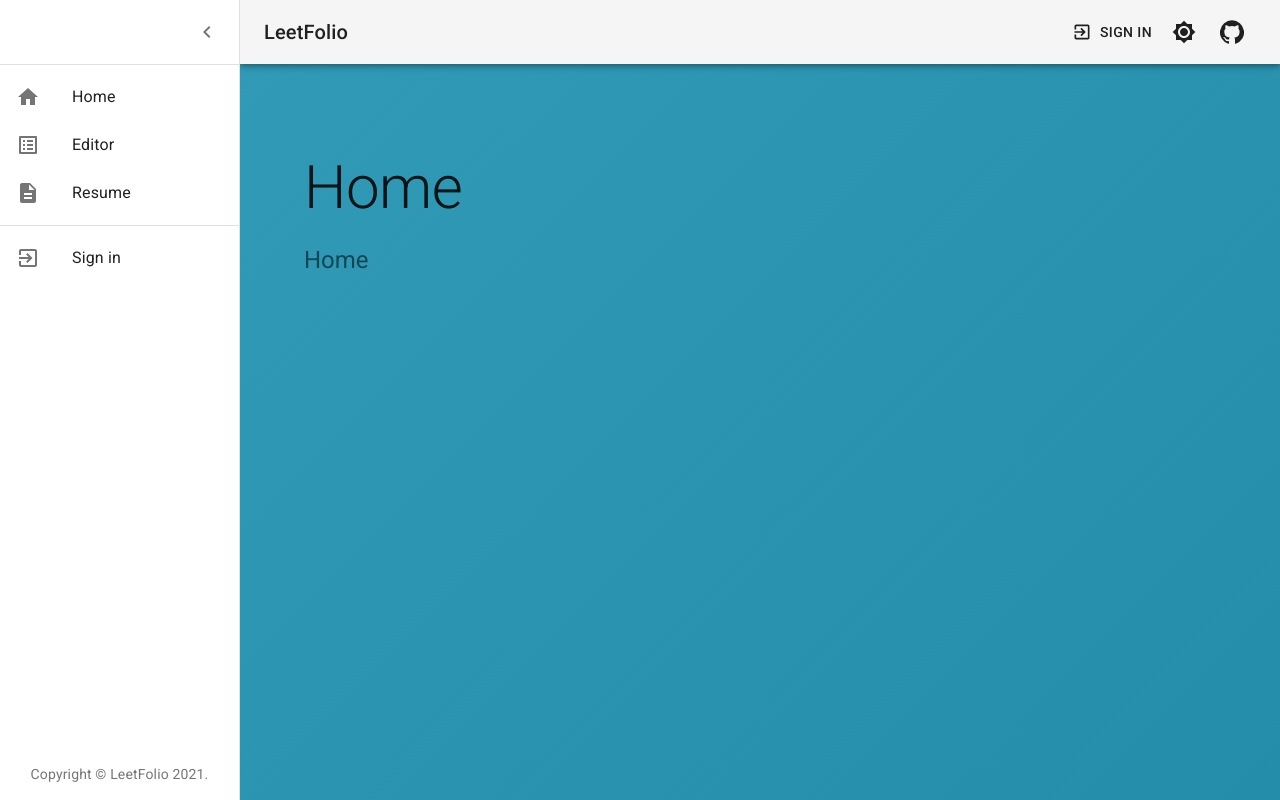
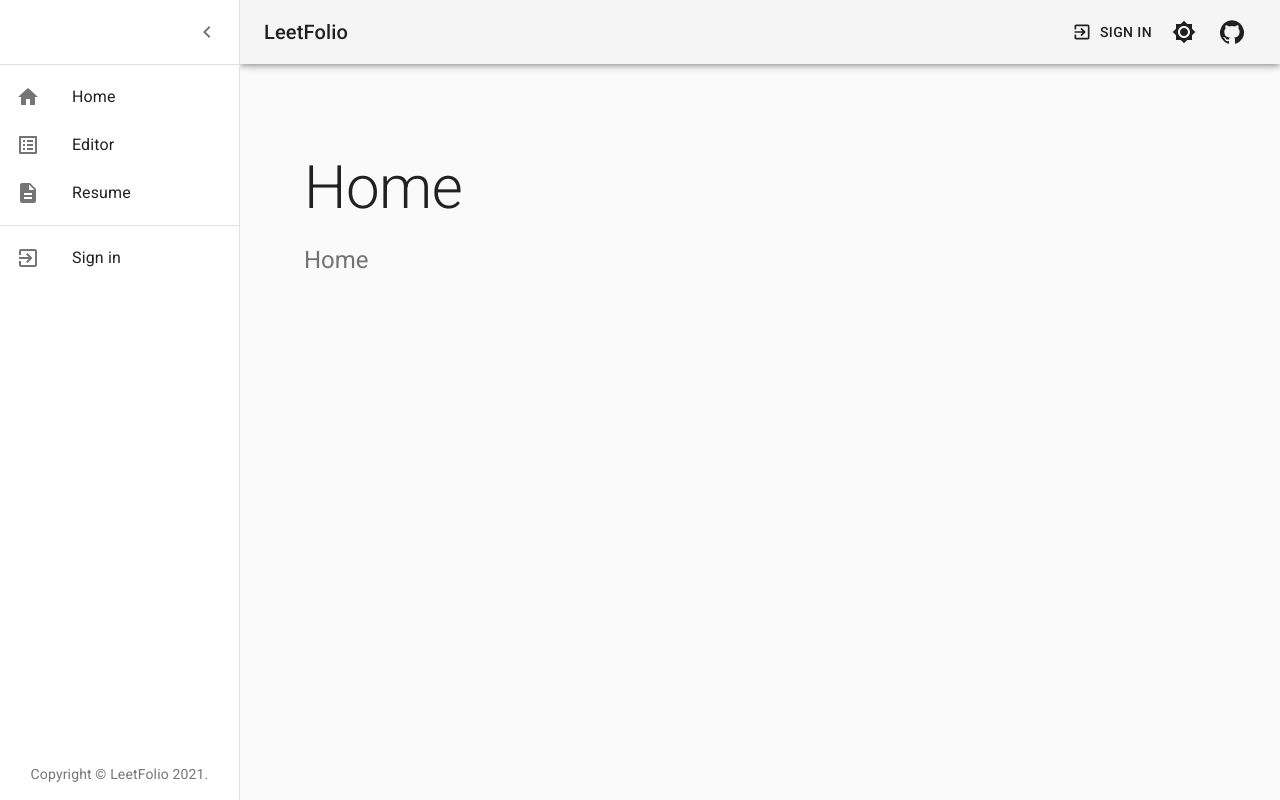
Before and after one commit to JoHoop/leetfolio, a React (Create React App) app: page / in a window 1280 px wide. Built offline with nearby package versions, Linux system fonts and the light colour scheme; no server answers.

Commit message:
Make background dark

```diff
--- a/src/App.js
+++ b/src/App.js
@@ -41,8 +41,8 @@ const useStyles = makeStyles((theme) => ({
     display: 'flex',
     flexDirection: 'column',
     minHeight: '100vh',
-    backgroundColor: '#329cb9',
-    backgroundImage: 'linear-gradient(135deg, #329cb9, #248daa)',
+    //backgroundColor: '#329cb9',
+    //backgroundImage: 'linear-gradient(135deg, #329cb9, #248daa)',
   },
   content: {
     marginTop: theme.spacing(8),
```
